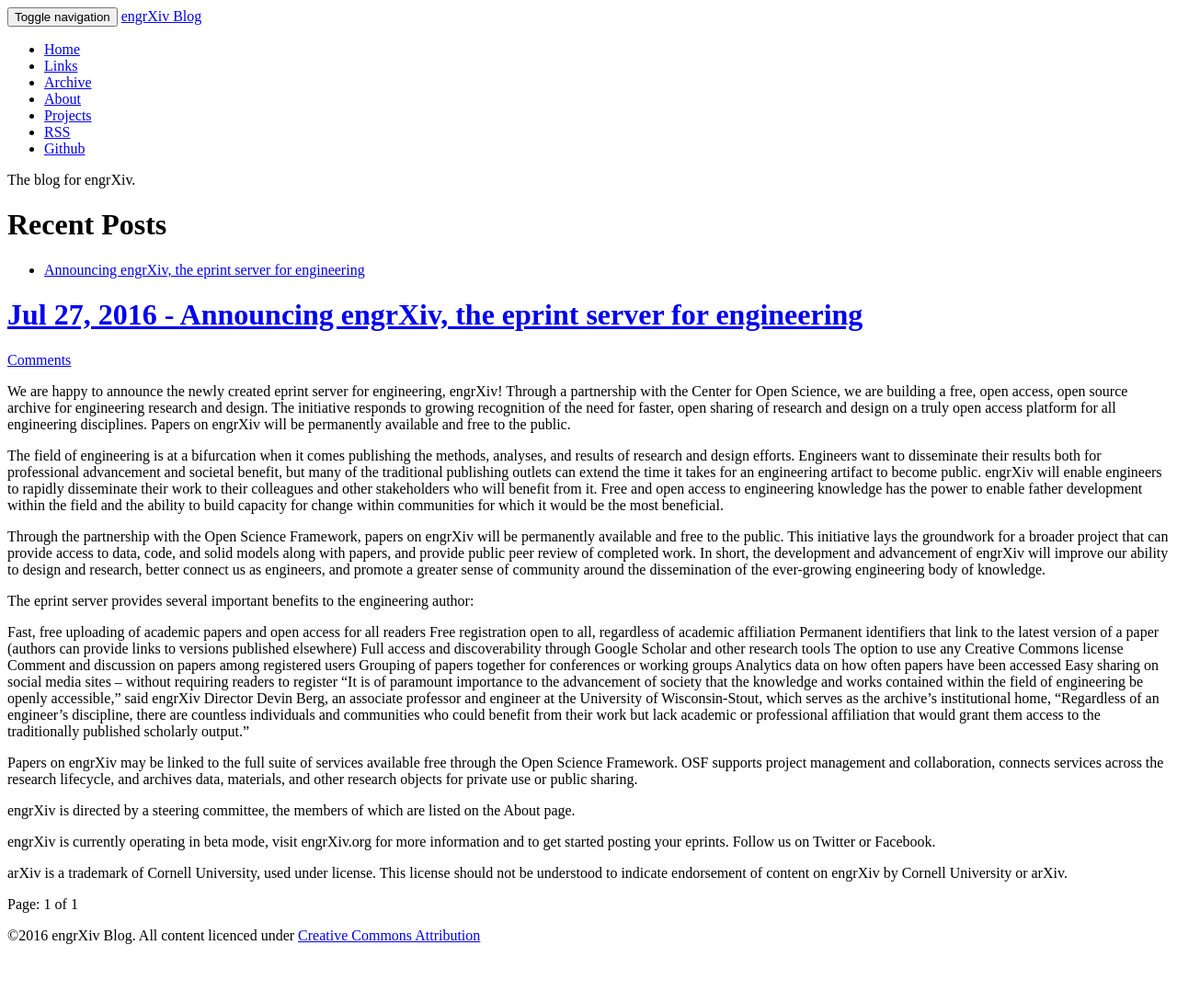
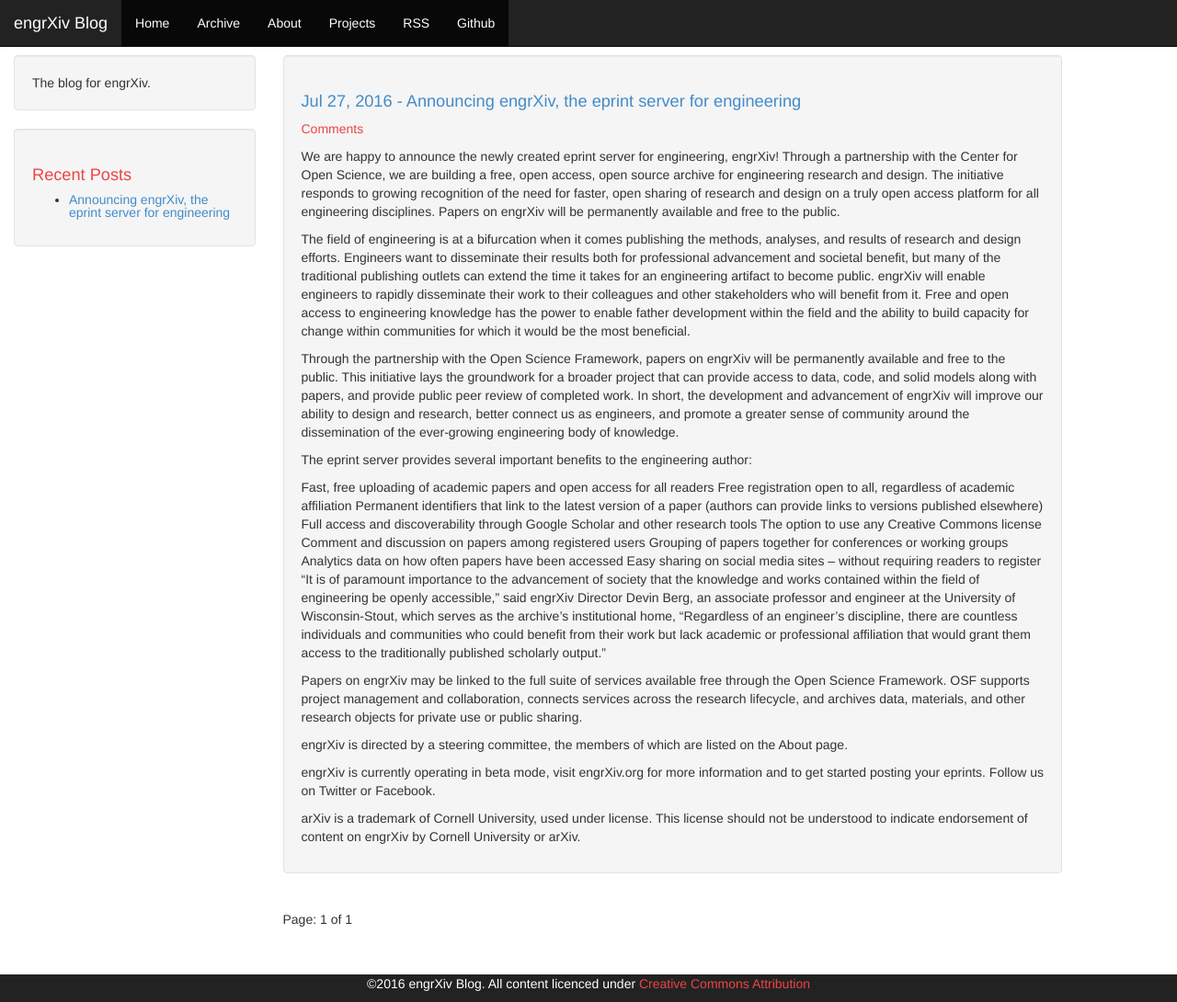
Before and after one commit to OpenEngr/engrXiv, a Jekyll site: the page built from index.html, in a window 1280 px wide and 1090 px high. Shown: the whole window at 92% size. Built offline with Jekyll 4.4.1, drawn with Linux system fonts in a browser that asks for light colours; nearby versions of some CDN libraries; library files that are not in the unit come from our copies; Markdown is read by kramdown in place of the engine named in the settings; the list of posts is cut into pages by our own code; comment, search, counter and statistics services are not loaded; part of the change alters nothing that is shown.

```diff
--- a/_config.yml
+++ b/_config.yml
@@ -10,7 +10,7 @@ url: http://blog.engrxiv.org
 # be the project name.
 # *** IMPORTANT: If your local "jekyll serve" throws errors change this to '' or
 #     run it like so: jekyll serve --baseurl=''
-baseurl: 'engrXiv'
+baseurl: ''
 
 # This can be '' to hide the Github nav button
 github: ''
```
